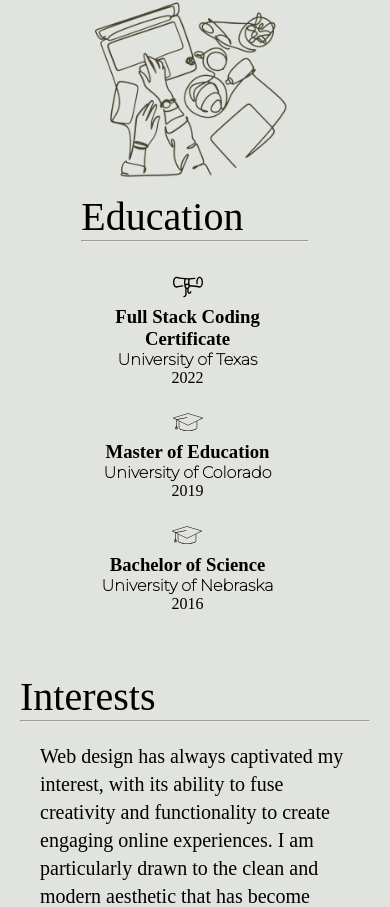
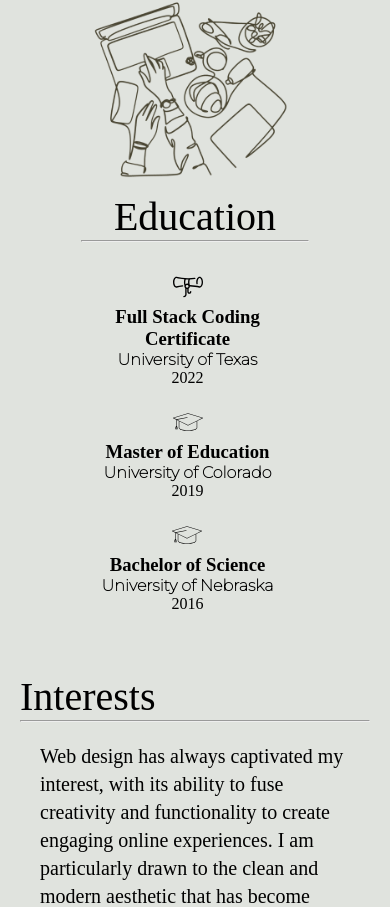
Before and after one commit to bralvis2/portfolio, a React (Create React App) app: page / in a window 390 px wide. Shown: the part 4897-5804 px from the top of the page. Built offline with nearby package versions, Linux system fonts and the light colour scheme.

Commit message:
it's all in the details

```diff
--- a/src/components/Footer.css
+++ b/src/components/Footer.css
@@ -82,6 +82,7 @@ footer ul {
 .credit {
     text-align: center;
     padding: 10px;
+    color: var(--light-g);
 }
 
 @media screen and (max-width: 500px) {
--- a/src/components/pages/Resume.css
+++ b/src/components/pages/Resume.css
@@ -211,6 +211,10 @@
         width: 100%;
     }
 
+    .education h2 {
+        text-align: center;
+    }
+
     .interests {
         width: 100%;
     }
```
